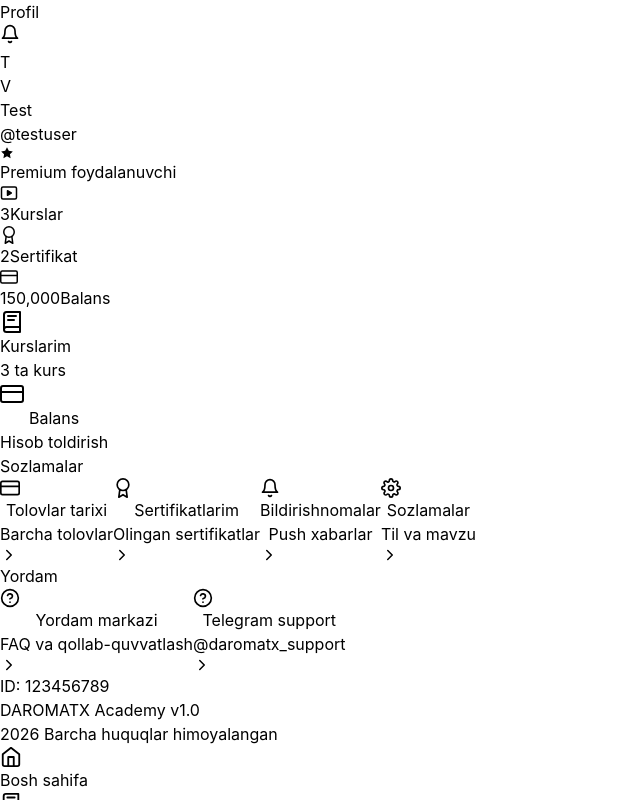
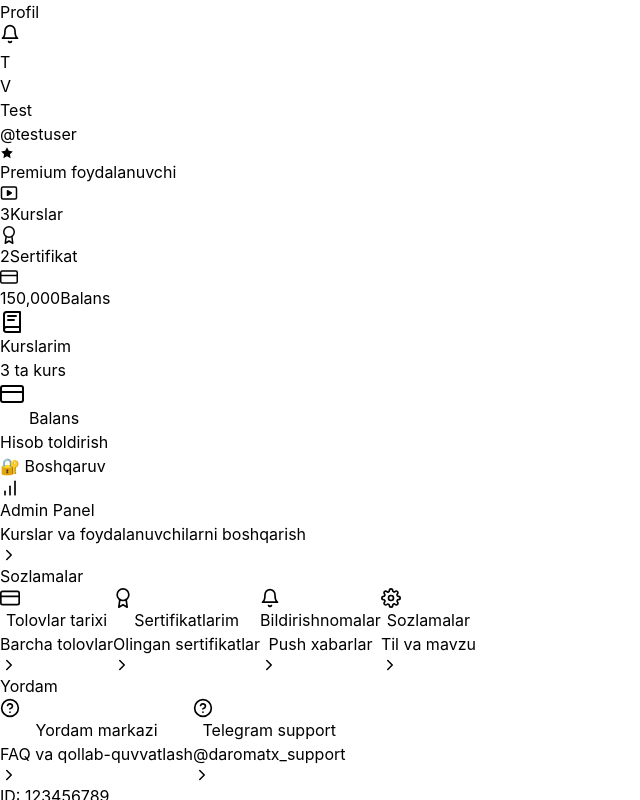
Before and after one commit to rey45eyh45/daromatx, a React (Vite) app in the folder mini-app/: page /profile in a window 1280 px wide. Shown: the whole page, without its empty margins (0-640 px from the left). Built offline with nearby package versions, Linux system fonts and the light colour scheme; no server answers.

Commit message:
Add admin panel link to ProfilePage for admins

```diff
--- a/mini-app/src/pages/ProfilePage.tsx
+++ b/mini-app/src/pages/ProfilePage.tsx
@@ -1,7 +1,7 @@
 import { useEffect, useState } from 'react'
-import { Link, useNavigate } from 'react-router-dom'
+import { Link } from 'react-router-dom'
 import { useTelegram } from '../context/TelegramContext'
-import { usersApi, adminApi, User } from '../api'
+import { usersApi, User } from '../api'
 import Loading from '../components/Loading'
 import {
   VideoIcon,
@@ -13,19 +13,19 @@
   BellIcon,
   StarIcon,
   CoursesIcon,
-  ShieldIcon
+  BarChartIcon
 } from '../components/Icons'
+
+// Admin telegram IDs
+const ADMIN_IDS = [5425876649, 123456789]
 
 export default function ProfilePage() {
   const { user: tgUser } = useTelegram()
-  const navigate = useNavigate()
   const [user, setUser] = useState<User | null>(null)
   const [loading, setLoading] = useState(true)
-  const [isAdmin, setIsAdmin] = useState(false)
 
   useEffect(() => {
     loadProfile()
-    checkAdminStatus()
   }, [])
 
   const loadProfile = async () => {
@@ -36,16 +36,6 @@
       console.error('Error loading profile:', error)
     } finally {
       setLoading(false)
-    }
-  }
-
-  const checkAdminStatus = async () => {
-    try {
-      const res = await adminApi.checkAdmin()
-      setIsAdmin(res.data.is_admin)
-    } catch (error) {
-      console.error('Error checking admin status:', error)
-      setIsAdmin(false)
     }
   }
 
@@ -166,24 +156,28 @@
             </div>
           </button>
         </div>
+      </div>
 
-        {/* Admin Panel Button */}
-        {isAdmin && (
-          <button
-            onClick={() => navigate('/admin')}
-            className="w-full mt-3 bg-gradient-to-r from-red-500 to-orange-500 p-4 rounded-2xl flex items-center gap-3 shadow-lg hover:shadow-xl transition-all active:scale-95"
-          >
-            <div className="w-12 h-12 bg-white/20 rounded-xl flex items-center justify-center">
-              <ShieldIcon size={24} className="text-white" />
-            </div>
-            <div className="text-left flex-1">
-              <h3 className="font-semibold text-white text-sm">Admin Panel</h3>
-              <p className="text-[10px] text-white/80">Boshqaruv paneli</p>
-            </div>
-            <ChevronRightIcon size={20} className="text-white/80" />
-          </button>
-        )}
-      </div>
+      {/* Admin Panel - faqat adminlar uchun */}
+      {ADMIN_IDS.includes(displayUser.telegram_id) && (
+        <div className="px-4 mt-6">
+          <h3 className="text-sm font-semibold text-telegram-hint mb-3 px-1">🔐 Boshqaruv</h3>
+          <div className="bg-telegram-bg rounded-2xl overflow-hidden shadow-sm">
+            <Link to="/admin">
+              <div className="flex items-center gap-4 p-4 hover:bg-telegram-secondary/50 transition-all active:bg-telegram-secondary bg-gradient-to-r from-red-500/5 to-orange-500/5">
+                <div className="w-10 h-10 bg-gradient-to-br from-red-500 to-orange-500 rounded-xl flex items-center justify-center">
+                  <BarChartIcon size={20} className="text-white" />
+                </div>
+                <div className="flex-1">
+                  <h3 className="font-medium text-telegram-text text-sm">Admin Panel</h3>
+                  <p className="text-telegram-hint text-xs">Kurslar va foydalanuvchilarni boshqarish</p>
+                </div>
+                <ChevronRightIcon size={18} className="text-telegram-hint" />
+              </div>
+            </Link>
+          </div>
+        </div>
+      )}
 
       {/* Menu items */}
       <div className="px-4 mt-6">
```
